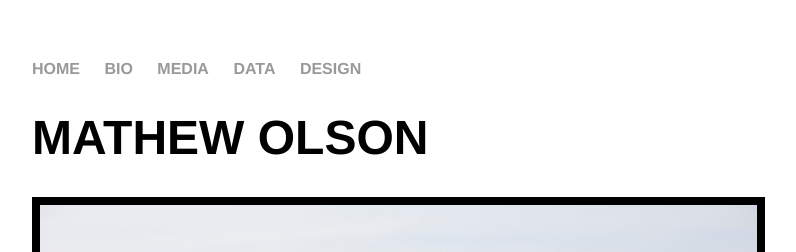
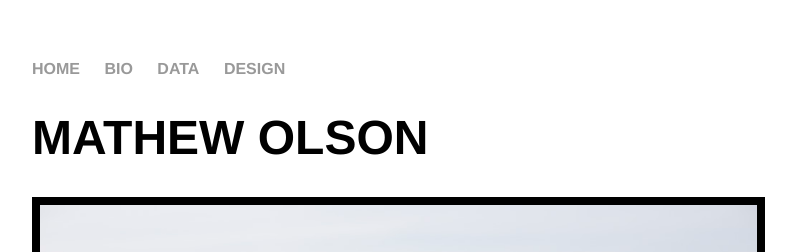
Before and after one commit to mathewolson/mathewolson.github.io, a Jekyll site: the page built from index.html, in a window 1280 px wide. Shown: the top 252 px of the page, without its empty margins (160-956 px from the left). Built offline with Jekyll 4.4.1, drawn with Linux system fonts in a browser that asks for light colours.

Commit message:
Update default.html

```diff
--- a/_layouts/default.html
+++ b/_layouts/default.html
@@ -13,7 +13,7 @@
 	    		<ul>
 	        		<li><a href="/">HOME</a></li>
 		        	<li><a href="/about">BIO</a></li>
-		        	<li><a href="/media">MEDIA</a></li>
+		        	<!-- <li><a href="/media">MEDIA</a></li> -->
 		        	<li><a href="/data">DATA</a></li>
 		        	<li><a href="/design">DESIGN</a></li>
 	    		</ul>
```
